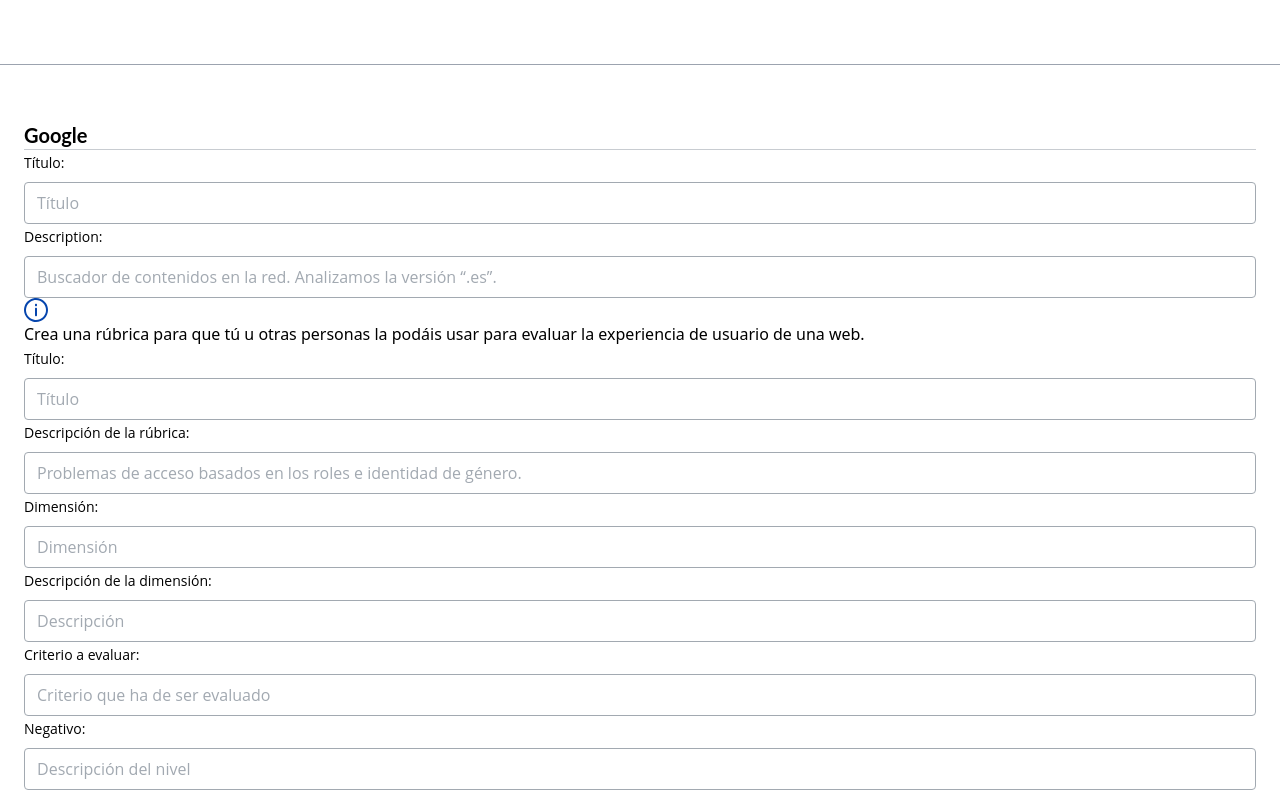
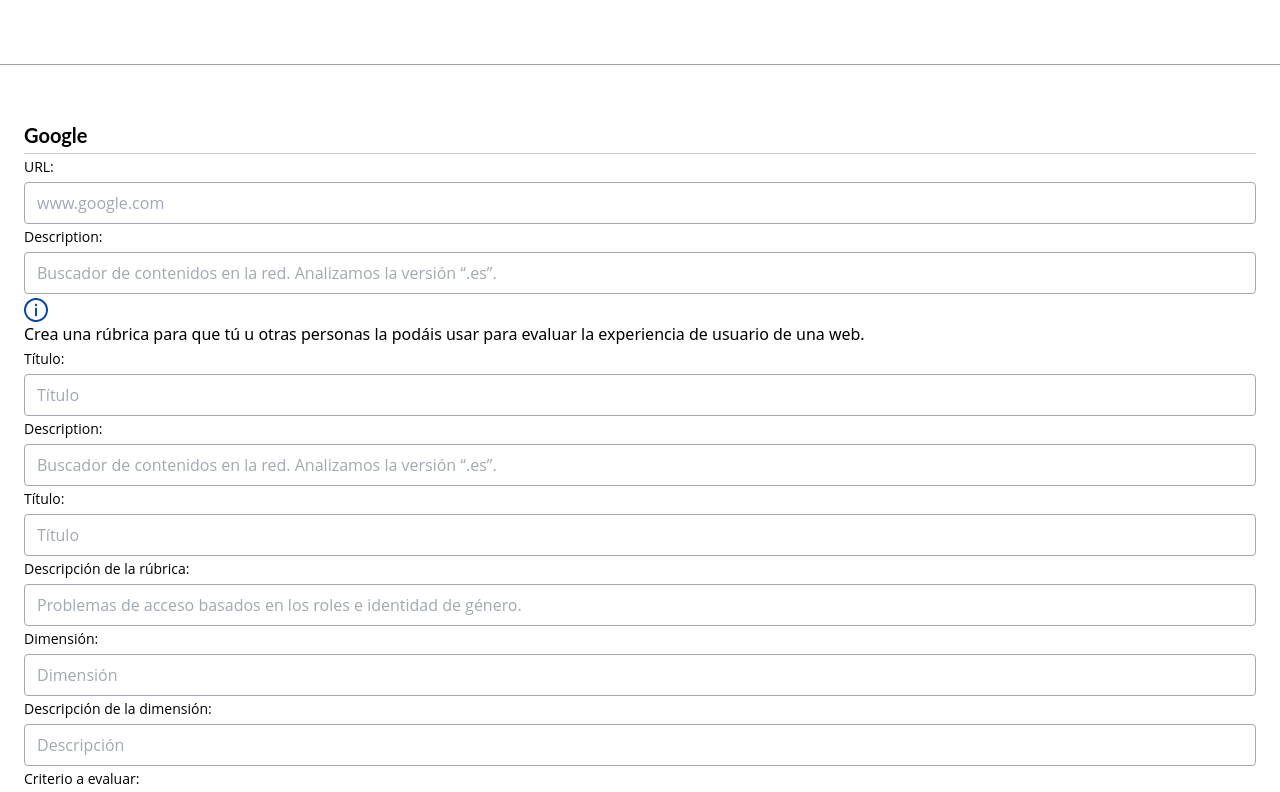
Before and after one commit to Rubrics-project/WeCheckUx, a React (Vite) app in the folder react/: page /crear in a window 1280 px wide. Shown: the top 792 px of the page. Built offline with nearby package versions, Linux system fonts and the light colour scheme.

Commit message:
add changes

```diff
--- a/react/src/views/Create.jsx
+++ b/react/src/views/Create.jsx
@@ -1,24 +1,59 @@
 import React from 'react'
-import ReCAPTCHA from 'react-google-recaptcha';
+//import ReCAPTCHA from 'react-google-recaptcha';
 import { Link } from 'react-router-dom';
 import ButtonPrimary from '../components/buttons/ButtonPrimary';
 import InformationBox from '../components/InformationBox';
 import Title from "../components/Title";
 
-export default function Create() {
+
+ export default function Create() {
+//   const [validCaptcha, setValidCaptcha] = useState(null);
+
+//   const onSubmit = async (e) => {
+//     e.preventDefault();
+//     const formData = {
+//       email,
+//       password,
+//     };
+//     try {
+//       const response = await postLogin(formData);
+//       setSuccess(true);
+//       window.location.href = "/proyectos";
+//     } catch (err) {
+//       setError(err.response.data.error);
+//     }
+//     if (captcha.current.getValue()) {
+//       console.log("El usuario no es un robot");
+//       setIsUser(true);
+//       setValidCaptcha(true);
+//     } else {
+//       console.log("Por favor acepta el captcha");
+//       setIsUser(false);
+//       setValidCaptcha(false);
+//     }
+//   };
+
   return (
     <>
- <form action="#" method="post" id="create" className="mt-1 ">
+ <form action="#" method="post" id="create" className="mt-2 space-y-1">
 
     <Title title={"Google"} />
+
+    <label for="url" className="font-opencustom text-sm">URL:</label>
+            <input type="text" id="url" name="url" placeholder={"www.google.com"}  className="w-full rounded border border-color-grey-border-btn px-3 py-2 text-color-bck placeholder-color-grey-border-btn focus:z-10 focus:border-color-blue-p focus:outline-none focus:ring-color-blue-p font-opencustom text-base mt-2"/>
+
+    <label for="description:" className="font-opencustom text-sm">Description:</label>
+    <input type="text" id="description" name="description" placeholder="Buscador de contenidos en la red. Analizamos la versión “.es”."  className="w-full rounded border border-color-grey-border-btn px-3 py-2 text-color-bck placeholder-color-grey-border-btn focus:z-10 focus:border-color-blue-p focus:outline-none focus:ring-color-blue-p font-opencustom text-base mt-2"/>
+
+    <div className="bg-A7D7F9">
+    {<InformationBox text={"Crea una rúbrica para que tú u otras personas la podáis usar para evaluar la experiencia de usuario de una web."} onClick={"pasar onclick"}  />}
+    </div>
+
      <label for="title" className="font-opencustom text-sm">Título:</label>
             <input type="text" id="title" name="title" placeholder="Título"  className="w-full rounded border border-color-grey-border-btn px-3 py-2 text-color-bck placeholder-color-grey-border-btn focus:z-10 focus:border-color-blue-p focus:outline-none focus:ring-color-blue-p font-opencustom text-base mt-2"/>
 
      <label for="description:" className="font-opencustom text-sm">Description:</label>
             <input type="text" id="description" name="description" placeholder="Buscador de contenidos en la red. Analizamos la versión “.es”."  className="w-full rounded border border-color-grey-border-btn px-3 py-2 text-color-bck placeholder-color-grey-border-btn focus:z-10 focus:border-color-blue-p focus:outline-none focus:ring-color-blue-p font-opencustom text-base mt-2"/>
-     <div className="bg-A7D7F9">
-    {<InformationBox text={"Crea una rúbrica para que tú u otras personas la podáis usar para evaluar la experiencia de usuario de una web."} onClick={"pasar onclick"}  />}
-    </div>
 
 
             <label for="title" className="font-opencustom text-sm">Título:</label>
```
